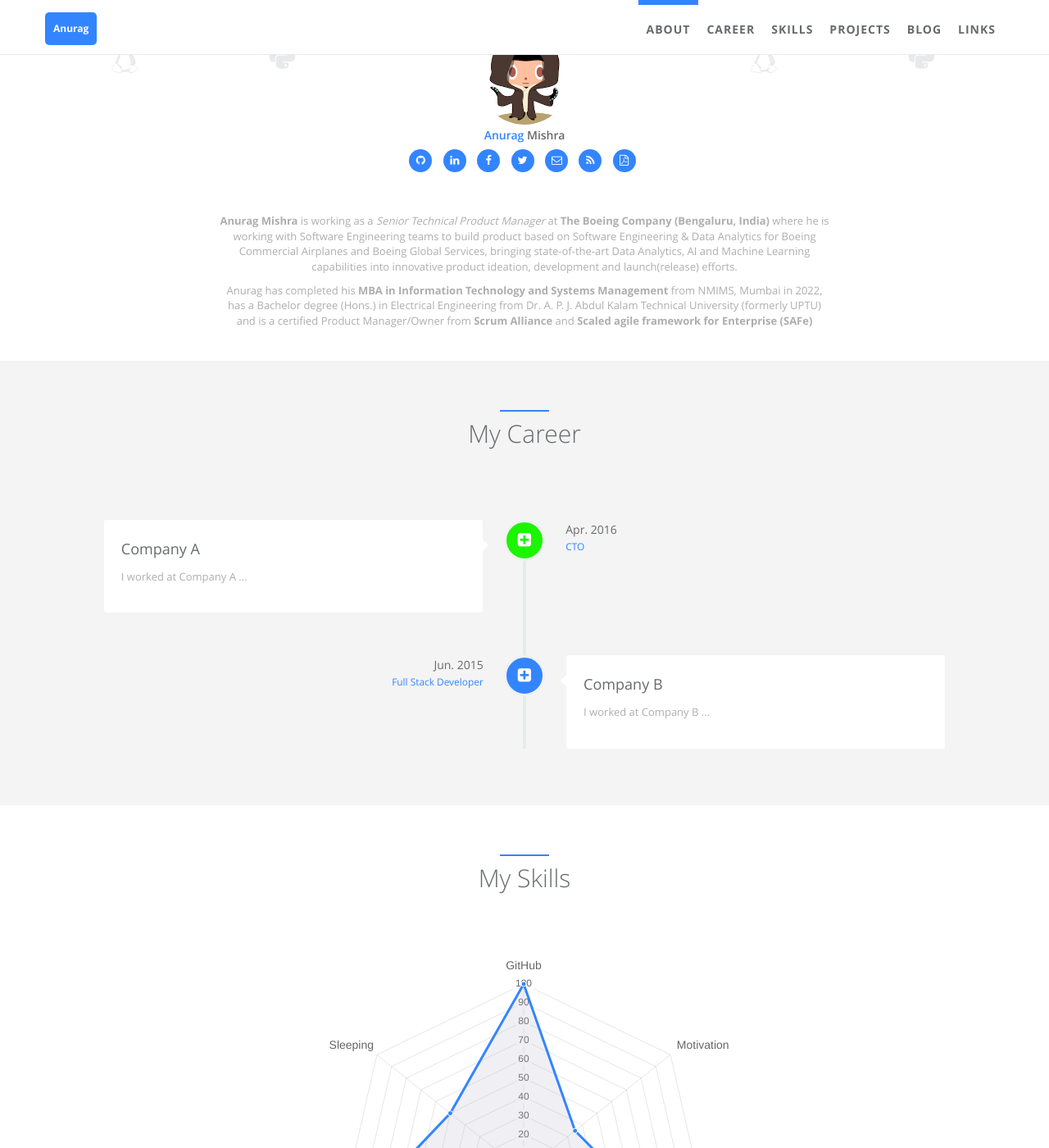
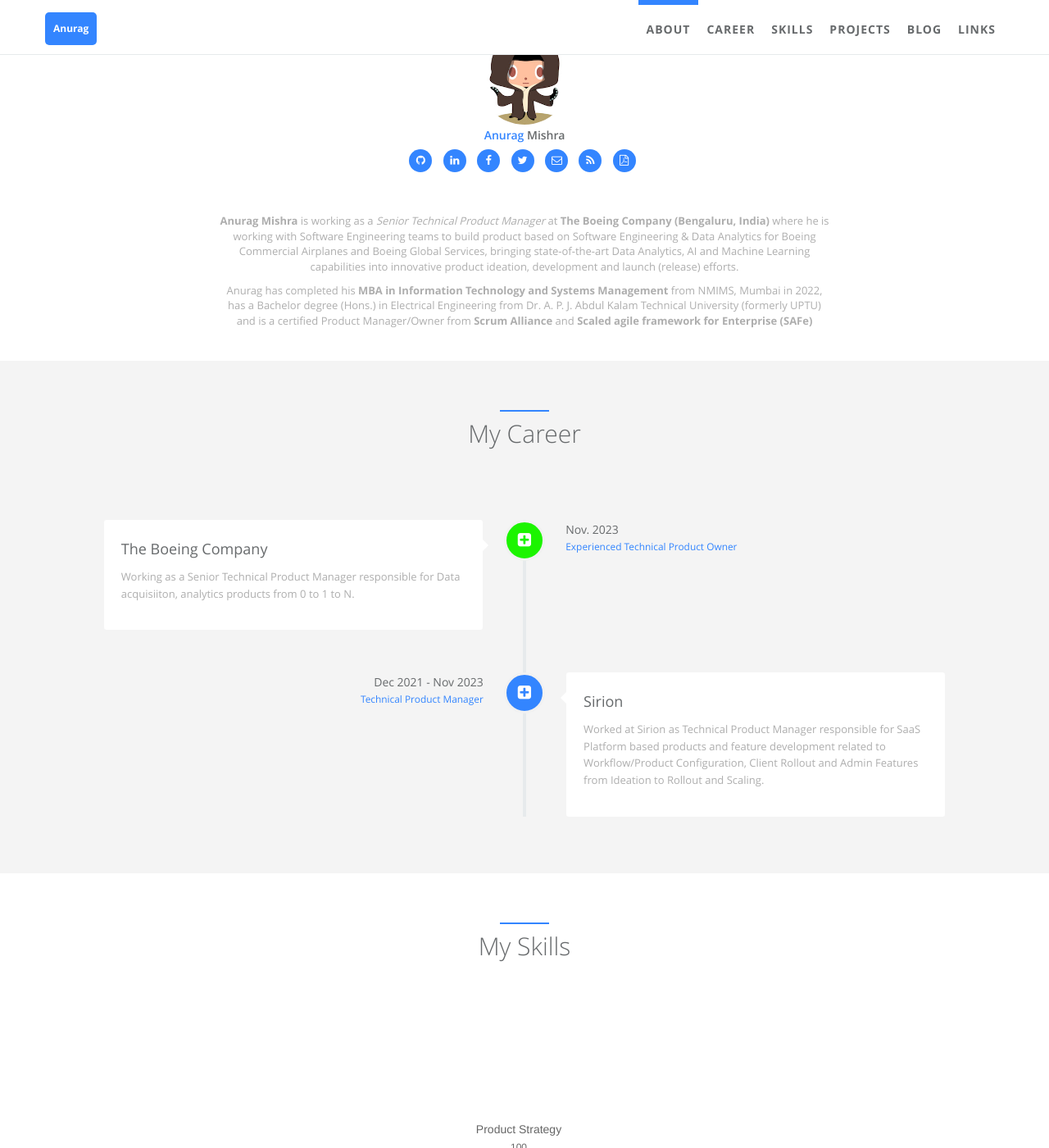
Before and after one commit to mishra-anurag27/mishra-anurag27.github.io, a Jekyll site: the page built from index.html, in a window 1280 px wide and 1400 px high, scrolled down 432 px. Shown: the whole window at 82% size. Built offline with Jekyll 4.4.1, drawn with Linux system fonts in a browser that asks for light colours.

Commit message:
config changes

```diff
--- a/_config.yml
+++ b/_config.yml
@@ -23,15 +23,15 @@ author:  # change following line to your infomation.
   cv:  https://drive.google.com/file/d/1P_Ls3hWq6YUp-h-8_W4KyVWc_K8GjyPX/view?usp=sharing # An online CV can be printed as PDF, leave blank if you don't have now
   # skill icons are on avatar's left and right side. Reference urls are http://fontawesome.io/ and http://fizzed.com/oss/font-mfizz
   skill_icon1:
-    - name: fa-linux
-    - name: icon-python
+    - name:
+    - name:
   skill_icon2:
-    - name: fa-linux
-    - name: icon-python
+    - name:
+    - name:
 
   greetings: "Hello, Welcome to my Website!"
   desc:  |
-   <p><strong>Anurag Mishra</strong> is working as a <em>Senior Technical Product Manager</em> at <strong>The Boeing Company (Bengaluru, India) </strong> where he is working with Software Engineering teams to build product based on Software Engineering & Data Analytics for Boeing Commercial Airplanes and Boeing Global Services, bringing state-of-the-art Data Analytics, AI and Machine Learning capabilities into innovative product ideation, development and launch(release) efforts.</p>
+   <p><strong>Anurag Mishra</strong> is working as a <em>Senior Technical Product Manager</em> at <strong>The Boeing Company (Bengaluru, India) </strong> where he is working with Software Engineering teams to build product based on Software Engineering & Data Analytics for Boeing Commercial Airplanes and Boeing Global Services, bringing state-of-the-art Data Analytics, AI and Machine Learning capabilities into innovative product ideation, development and launch (release) efforts.</p>
     <p>Anurag has completed his <strong>MBA in Information Technology and Systems Management</strong> from NMIMS, Mumbai in 2022, has a Bachelor degree (Hons.) in Electrical Engineering from Dr. A. P. J. Abdul Kalam Technical University (formerly UPTU) and is a certified Product Manager/Owner from <strong>Scrum Alliance </strong> and  <strong>Scaled agile framework for Enterprise (SAFe) </strong> </p>
 
 
@@ -53,7 +53,7 @@ gio:  # if you wanna this feature, go to https://www.growingio.com/ to get your
   # id:
 
 ## donation
-donation: on  # type 'on'/'off' to choice display donation button at post page or not
+donation: off  # type 'on'/'off' to choice display donation button at post page or not
 
 ## carousels
 index_carousel: on  # index page carousel switch
--- a/_data/index/careers.yml
+++ b/_data/index/careers.yml
@@ -1,30 +1,30 @@
 # careers section data
 # if you don't have language feature(language.yml is empty), ignore "i18n" items
 - name:
-    detail: Company A
+    detail: The Boeing Company
     i18n: company_a
   desc:
-    detail: I worked at Company A ...
+    detail: Working as a Senior Technical Product Manager responsible for Data acquisiiton, analytics products from 0 to 1 to N.
     i18n: company_a_desc
   date:
-    detail: Apr. 2016
+    detail: Nov. 2023
     i18n: company_a_date
   job:
-    detail: CTO
+    detail: Experienced Technical Product Owner
     i18n: company_a_job
   icon: fa-plus-square
   present: true
 
 - name:
-    detail: Company B
+    detail: Sirion
     i18n: company_b
   desc:
-    detail: I worked at Company B ...
+    detail: Worked at Sirion as Technical Product Manager responsible for SaaS Platform based products and feature development related to Workflow/Product Configuration, Client Rollout and Admin Features from Ideation to Rollout and Scaling.
     i18n: company_b_desc
   date:
-    detail: Jun. 2015
+    detail: Dec 2021 - Nov 2023
     i18n: company_b_date
   job:
-    detail: Full Stack Developer
+    detail: Technical Product Manager
     i18n: company_b_job
   icon: fa-plus-square
--- a/_data/index/skills.yml
+++ b/_data/index/skills.yml
@@ -2,5 +2,5 @@
 
 label: Ability
 id : cs
-aspects: GitHub, Motivation, HTML5, ReactJS, Machine Learing, Python, Sleeping
-percentage: 100, 35, 65, 80, 70, 90, 50
+aspects: Product Strategy, Communication, Stakeholders Management, Priortization & Roadmapping, User Experience, Critical Thinking, Research & Data Analytics, Technical Expertise, Design Thinking
+percentage: 85, 80, 90, 65, 75, 80, 85, 75, 85
```
